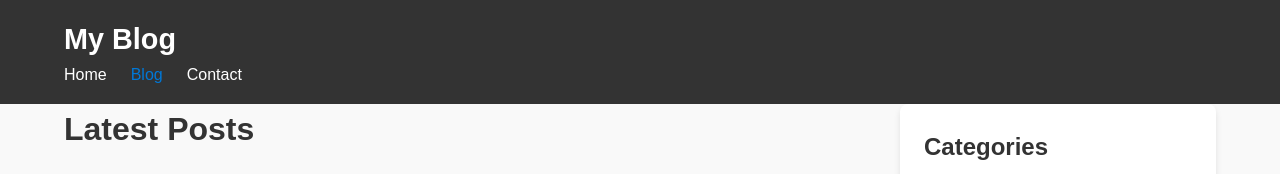
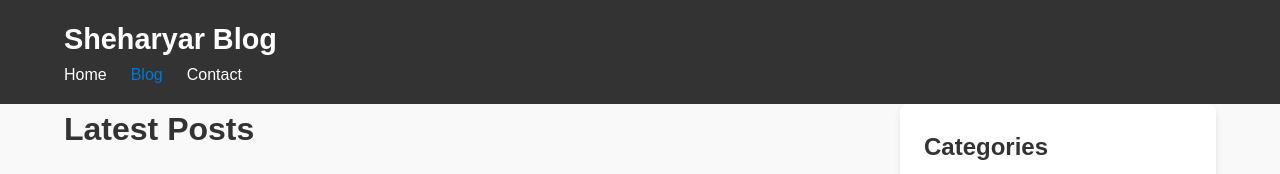
Before and after one commit to Sheharyar7/Blogging-Website, a website: page src/blog.html in a window 1280 px wide. Shown: the top 174 px of the page. Drawn offline with Linux system fonts and the light colour scheme.

Commit message:
modified bloag.html&css

```diff
--- a/src/blog.html
+++ b/src/blog.html
@@ -11,7 +11,7 @@
 <body>
     <header class="header">
         <div class="container">
-            <a href="index.html" class="logo">My Blog</a>
+            <a href="index.html" class="logo">Sheharyar Blog</a>
             <nav class="nav">
                 <ul class="nav-links">
                     <li><a href="index.html" class="nav-link">Home</a></li>
```
Also changed, not shown: 1 other file.
